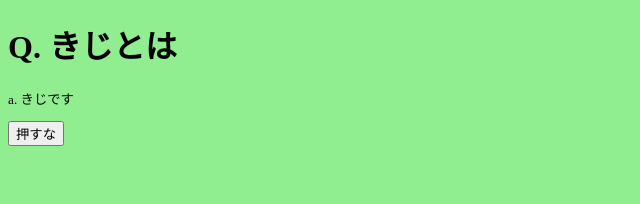
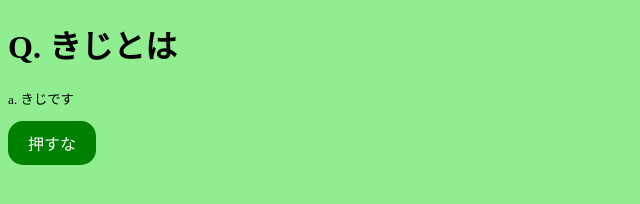
Before and after one commit to konabanana4545/henkan4545, a plain HTML site: page index.html in a window 1280 px wide. Shown: the whole page, without its empty margins (0-640 px from the left). Drawn offline with Linux system fonts and the light colour scheme.

Commit message:
Update index.html

```diff
--- a/index.html
+++ b/index.html
@@ -11,11 +11,23 @@
         .answer {
             font-size: smaller;
         }
+        .styled-button {
+            background-color: green;
+            color: white;
+            border: none;
+            padding: 10px 20px;
+            border-radius: 15px;
+            cursor: pointer;
+            font-size: 16px;
+        }
+        .styled-button:hover {
+            background-color: darkgreen;
+        }
     </style>
 </head>
 <body>
     <h1>Q. きじとは</h1>
     <p class="answer">a. きじです</p>
-    <button onclick="location.href='osuna.html'">押すな</button>
+    <button class="styled-button" onclick="location.href='osuna.html'">押すな</button>
 </body>
 </html>
```
